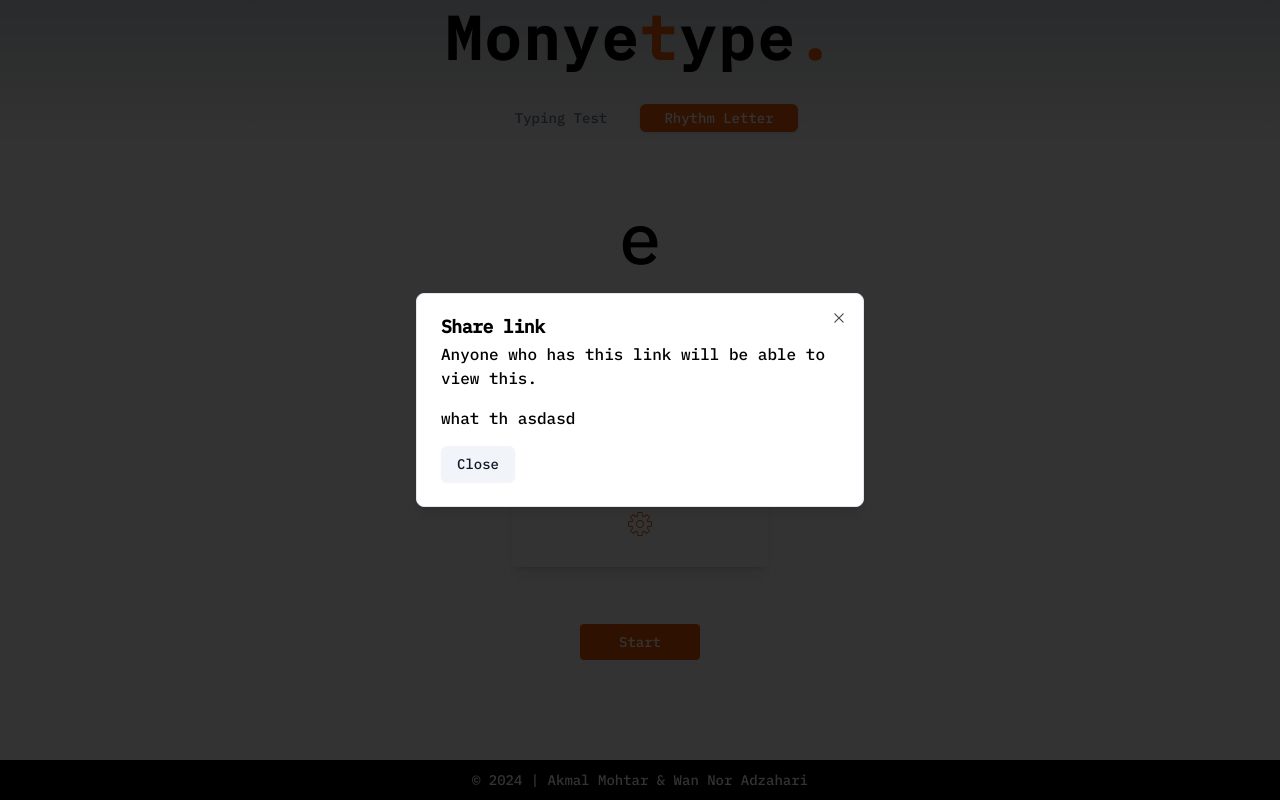
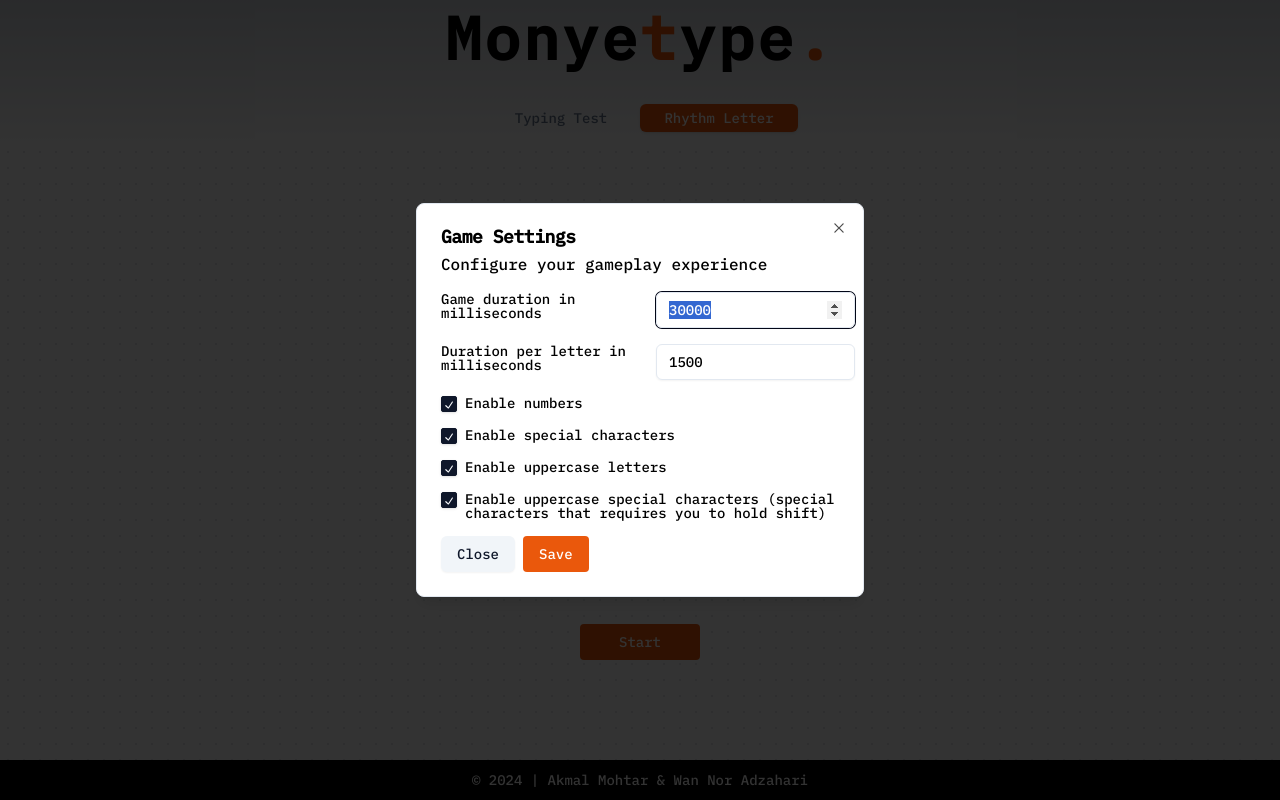
Before and after one commit to akmalmohtar/monyetype, a Next.js app: page /rhythm in a window 1280 px wide. Both pictures are taken after a click on the button 640 px from the left and 524 px from the top of the page. Built offline with nearby package versions, Linux system fonts and the light colour scheme.

Commit message:
feat: UI for settings modal.

```diff
--- a/src/components/Rhythm.tsx
+++ b/src/components/Rhythm.tsx
@@ -121,6 +121,8 @@ export function Rhythm() {
   const [gameWin, setGameWin] = useState(false);
   const [letter, setLetter] = useState<string>();
 
+  const gameTotallyOver = gameOver && gGameOver;
+
   const handleStartStopGame = () => {
     if (started) {
       setStarted(false);
--- a/src/components/SettingModal.tsx
+++ b/src/components/SettingModal.tsx
@@ -1,4 +1,5 @@
 import React from "react";
+import { useForm } from "react-hook-form";
 import {
   Dialog,
   DialogContent,
@@ -10,8 +11,33 @@ import {
 import { Button } from "./ui/button";
 import { DialogClose, DialogDescription } from "@radix-ui/react-dialog";
 import { GearIcon } from "./icons/GearIcon";
+import { Input } from "./ui/input";
+import { Label } from "./ui/label";
+import { Checkbox } from "./ui/checkbox";
+import type { TRhythmSettings } from "@/types";
 
 export default function SettingModal() {
+  const {
+    getValues,
+    register,
+    handleSubmit,
+    setValue,
+    formState: { errors },
+  } = useForm<TRhythmSettings>({
+    defaultValues: {
+      gameDuration: 30000,
+      letterDuration: 1500,
+      enableNumbers: true,
+      enableSpecialCharacters: true,
+      enableUppercaseLetters: true,
+      enableUppercaseSpecialCharacters: true,
+    },
+  });
+
+  const onSubmit = (values: TRhythmSettings) => {
+    console.log("values", values);
+  };
+
   return (
     <Dialog>
       <DialogTrigger asChild>
@@ -21,19 +47,103 @@ export default function SettingModal() {
       </DialogTrigger>
       <DialogContent className="sm:max-w-md">
         <DialogHeader>
-          <DialogTitle>Share link</DialogTitle>
+          <DialogTitle>Game Settings</DialogTitle>
           <DialogDescription>
-            Anyone who has this link will be able to view this.
+            Configure your gameplay experience
           </DialogDescription>
         </DialogHeader>
-        <h1>what th asdasd</h1>
+        <form
+          onSubmit={handleSubmit(onSubmit)}
+          className="flex flex-col space-y-4"
+        >
+          <div className="grid grid-cols-2 space-x-4">
+            <Label htmlFor="game-duration">Game duration in milliseconds</Label>
+            <Input
+              id="game-duration"
+              type="number"
+              min={0}
+              {...register("gameDuration")}
+            />
+            {errors.gameDuration && (
+              <p className="text-red-500">{errors.gameDuration.message}</p>
+            )}
+          </div>
+
+          <div className="grid grid-cols-2 space-x-4">
+            <Label htmlFor="letter-duration">
+              Duration per letter in milliseconds
+            </Label>
+            <Input
+              id="letter-duration"
+              type="number"
+              min={0}
+              {...register("letterDuration")}
+            />
+            {errors.letterDuration && (
+              <p className="text-red-500">{errors.letterDuration.message}</p>
+            )}
+          </div>
+
+          <div className="flex space-x-2">
+            <Checkbox
+              id="numbers-enable"
+              onCheckedChange={(value) => setValue("enableNumbers", !!value)}
+              defaultChecked={getValues("enableNumbers")}
+              {...register("enableNumbers")}
+            />
+            <Label htmlFor="numbers-enable">Enable numbers</Label>
+          </div>
+
+          <div className="flex space-x-2">
+            <Checkbox
+              id="special-chars-enable"
+              onCheckedChange={(value) =>
+                setValue("enableSpecialCharacters", !!value)
+              }
+              defaultChecked={getValues("enableSpecialCharacters")}
+              {...register("enableSpecialCharacters")}
+            />
+            <Label htmlFor="special-chars-enable">
+              Enable special characters
+            </Label>
+          </div>
+
+          <div className="flex space-x-2">
+            <Checkbox
+              id="uppercase-chars-enable"
+              onCheckedChange={(value) =>
+                setValue("enableUppercaseLetters", !!value)
+              }
+              defaultChecked={getValues("enableUppercaseLetters")}
+              {...register("enableUppercaseLetters")}
+            />
+            <Label htmlFor="uppercase-chars-enable">
+              Enable uppercase letters
+            </Label>
+          </div>
+
+          <div className="flex space-x-2">
+            <Checkbox
+              id="uppercase-special-chars-enable"
+              defaultChecked={getValues("enableUppercaseSpecialCharacters")}
+              {...register("enableUppercaseSpecialCharacters")}
+            />
+            <Label htmlFor="uppercase-special-chars-enable">
+              Enable uppercase special characters (special characters that
+              requires you to hold shift)
+            </Label>
+          </div>
           <DialogFooter className="sm:justify-start">
             <DialogClose asChild>
               <Button type="button" variant="secondary">
                 Close
               </Button>
             </DialogClose>
+            <Button variant={"akmalmohtar"} type="submit">
+              Save
+            </Button>
           </DialogFooter>
+        </form>
       </DialogContent>
     </Dialog>
   );
```
Lines whose indentation alone changed are shown as unchanged.
